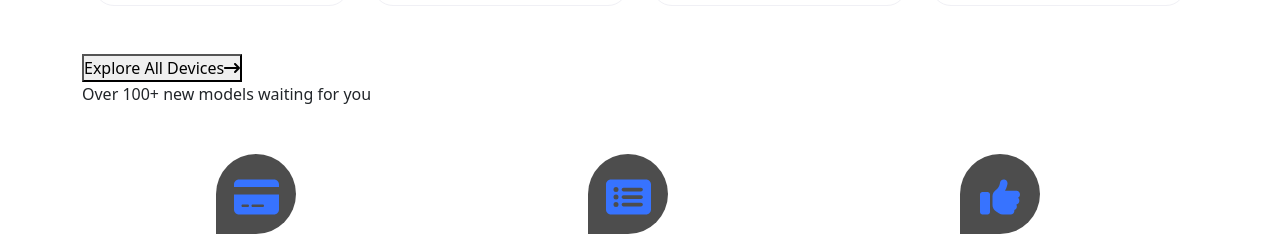
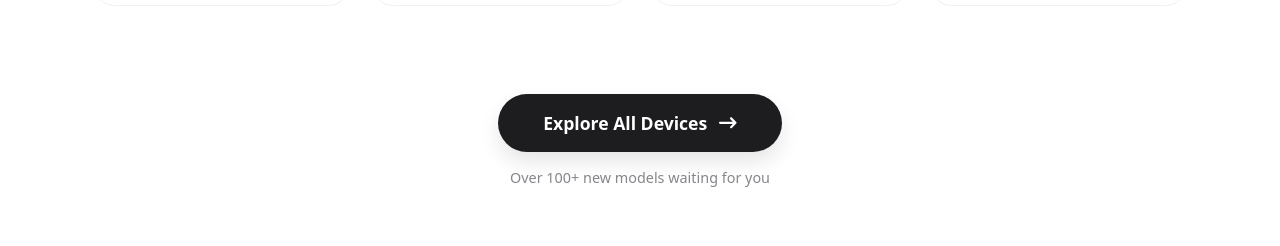
Before and after one commit to ab0bakr1/SmarToucH, a React (Create React App) app: page / in a window 1280 px wide. Shown: the part 1797-2043 px from the top of the page. Built offline with nearby package versions, Linux system fonts and the light colour scheme.

Commit message:
Update Shop.css

```diff
--- a/src/Component/shop/Shop.css
+++ b/src/Component/shop/Shop.css
@@ -1,18 +1,64 @@
-.btn-ShopAll{
+.shop-section-wrapper {
+    padding-bottom: 60px;
+}
+
+.shop-all-container {
     width: 100%;
     text-align: center;
-    margin-block: 20px;
+    margin-top: 40px;
+    display: flex;
+    flex-direction: column;
+    align-items: center;
+    gap: 15px;
 }
-.btn-ShopAll button{
-    background: rgb(77, 77, 77);
-    padding: 10px 20px;
-    text-transform: uppercase;
-    border: solid 1px rgb(77, 77, 77);
+
+.shop-all-link {
+    text-decoration: none;
+}
+
+.modern-shop-all-btn {
+    background: #1d1d1f; /* أسود أبل */
     color: #fff;
+    padding: 16px 45px;
+    font-size: 1.1rem;
+    font-weight: 600;
+    border: none;
+    border-radius: 50px; /* شكل الكبسولة */
+    display: flex;
+    align-items: center;
+    gap: 12px;
+    cursor: pointer;
+    transition: all 0.4s cubic-bezier(0.175, 0.885, 0.32, 1.275);
+    box-shadow: 0 10px 20px rgba(0, 0, 0, 0.1);
 }
-.btn-ShopAll button:hover{
-    background-color: #fff;
-    color: rgb(55, 115, 255);
-    border: 1px dashed rgb(55, 115, 255);
+
+.modern-shop-all-btn .btn-arrow {
+    transition: transform 0.3s ease;
+}
+
+/* تأثير عند تمرير الماوس */
+.modern-shop-all-btn:hover {
+    background: #0071e3; /* أزرق البراند الجديد */
+    transform: scale(1.05);
+    box-shadow: 0 15px 30px rgba(0, 113, 227, 0.25);
+}
+
+.modern-shop-all-btn:hover .btn-arrow {
+    transform: translateX(8px); /* تحريك السهم لليمين */
+}
+
+/* نص تلميحي أسفل الزر */
+.shop-hint {
+    color: #86868b;
+    font-size: 0.9rem;
     font-weight: 500;
 }
+
+/* التجاوب للهواتف */
+@media (max-width: 576px) {
+    .modern-shop-all-btn {
+        width: 90%;
+        justify-content: center;
+        font-size: 1rem;
+    }
+}
```
